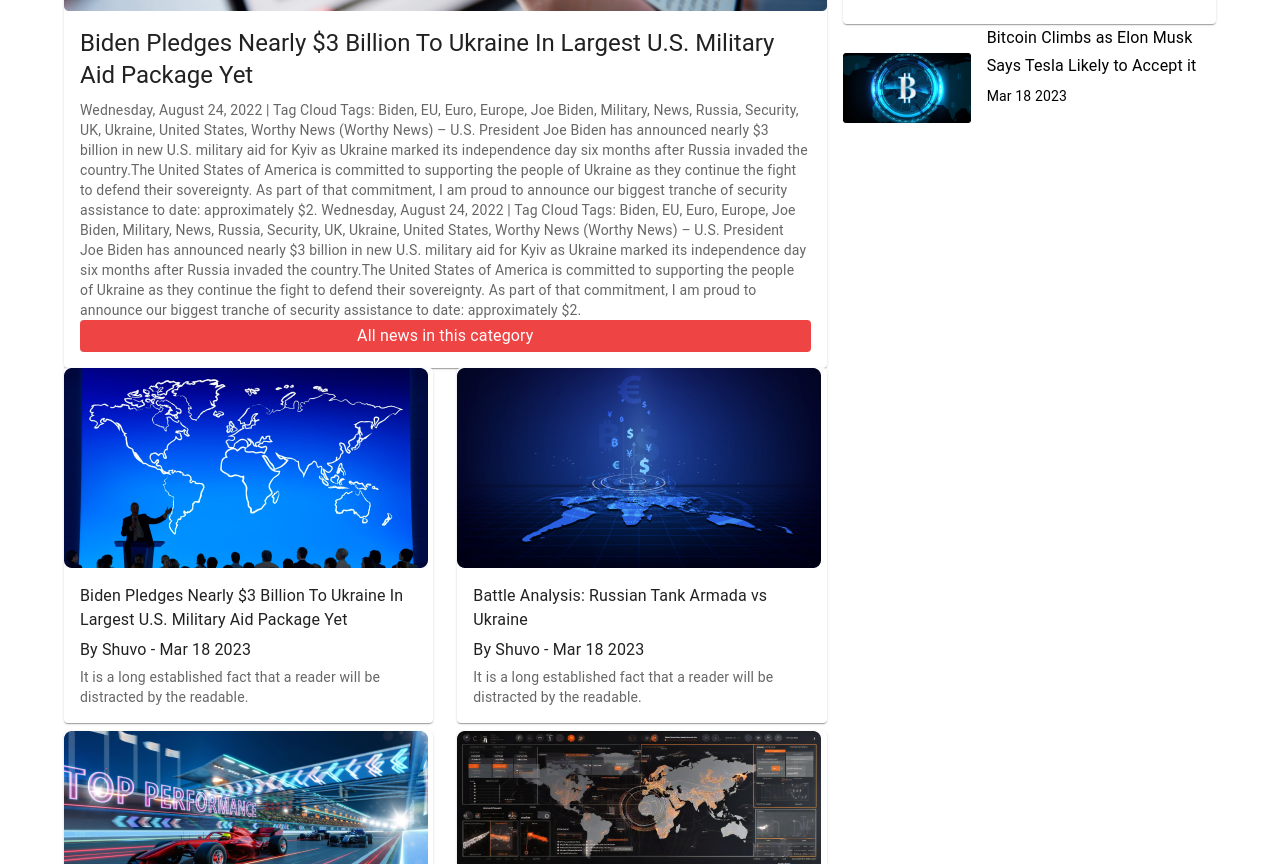
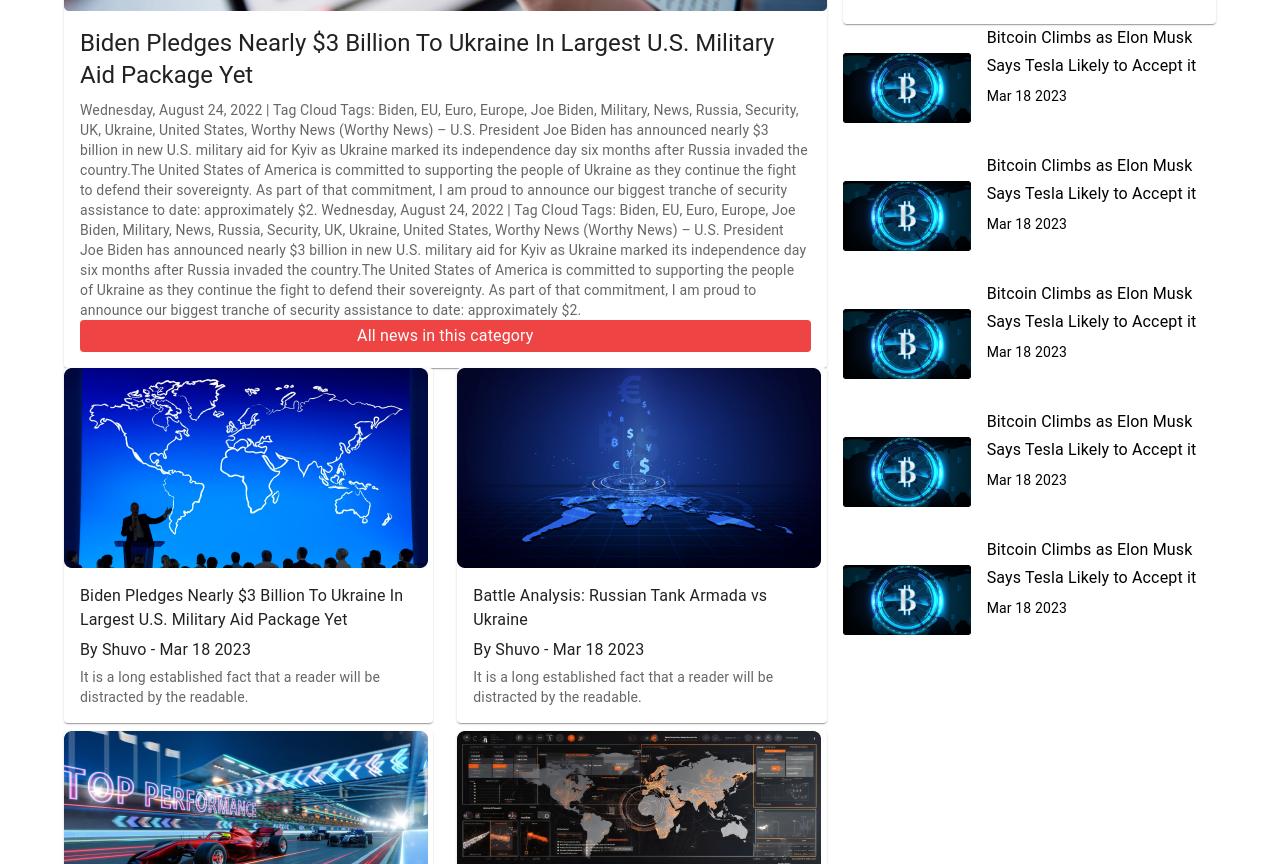
Before and after one commit to shuvo794/news-portal-site, a Next.js app: page / in a window 1280 px wide. Shown: the part 560-1424 px from the top of the page. Built offline with nearby package versions, Linux system fonts and the light colour scheme.

Commit message:
work a sidebar news section

```diff
--- a/src/components/ui/SideBar/SideBar.js
+++ b/src/components/ui/SideBar/SideBar.js
@@ -46,6 +46,90 @@
             </Grid>
           </Grid>
         </Box>
+        <Box>
+          <Grid container spacing={2}>
+            <Grid item>
+              <ButtonBase sx={{ width: 128, height: 128 }}>
+                <Image src={Rectangle} alt="" />
+              </ButtonBase>
+            </Grid>
+            <Grid item xs={12} sm container>
+              <Grid item xs container direction="column" spacing={2}>
+                <Grid className="my-6" item xs>
+                  <Typography gutterBottom variant="subtitle1" component="div">
+                    Bitcoin Climbs as Elon Musk Says Tesla Likely to Accept it
+                  </Typography>
+                  <Typography variant="body2" gutterBottom>
+                    Mar 18 2023{" "}
+                  </Typography>
+                </Grid>
+              </Grid>
+            </Grid>
+          </Grid>
+        </Box>
+        <Box>
+          <Grid container spacing={2}>
+            <Grid item>
+              <ButtonBase sx={{ width: 128, height: 128 }}>
+                <Image src={Rectangle} alt="" />
+              </ButtonBase>
+            </Grid>
+            <Grid item xs={12} sm container>
+              <Grid item xs container direction="column" spacing={2}>
+                <Grid className="my-6" item xs>
+                  <Typography gutterBottom variant="subtitle1" component="div">
+                    Bitcoin Climbs as Elon Musk Says Tesla Likely to Accept it
+                  </Typography>
+                  <Typography variant="body2" gutterBottom>
+                    Mar 18 2023{" "}
+                  </Typography>
+                </Grid>
+              </Grid>
+            </Grid>
+          </Grid>
+        </Box>
+        <Box>
+          <Grid container spacing={2}>
+            <Grid item>
+              <ButtonBase sx={{ width: 128, height: 128 }}>
+                <Image src={Rectangle} alt="" />
+              </ButtonBase>
+            </Grid>
+            <Grid item xs={12} sm container>
+              <Grid item xs container direction="column" spacing={2}>
+                <Grid className="my-6" item xs>
+                  <Typography gutterBottom variant="subtitle1" component="div">
+                    Bitcoin Climbs as Elon Musk Says Tesla Likely to Accept it
+                  </Typography>
+                  <Typography variant="body2" gutterBottom>
+                    Mar 18 2023{" "}
+                  </Typography>
+                </Grid>
+              </Grid>
+            </Grid>
+          </Grid>
+        </Box>
+        <Box>
+          <Grid container spacing={2}>
+            <Grid item>
+              <ButtonBase sx={{ width: 128, height: 128 }}>
+                <Image src={Rectangle} alt="" />
+              </ButtonBase>
+            </Grid>
+            <Grid item xs={12} sm container>
+              <Grid item xs container direction="column" spacing={2}>
+                <Grid className="my-6" item xs>
+                  <Typography gutterBottom variant="subtitle1" component="div">
+                    Bitcoin Climbs as Elon Musk Says Tesla Likely to Accept it
+                  </Typography>
+                  <Typography variant="body2" gutterBottom>
+                    Mar 18 2023{" "}
+                  </Typography>
+                </Grid>
+              </Grid>
+            </Grid>
+          </Grid>
+        </Box>
       </Box>
     );
 };
```
